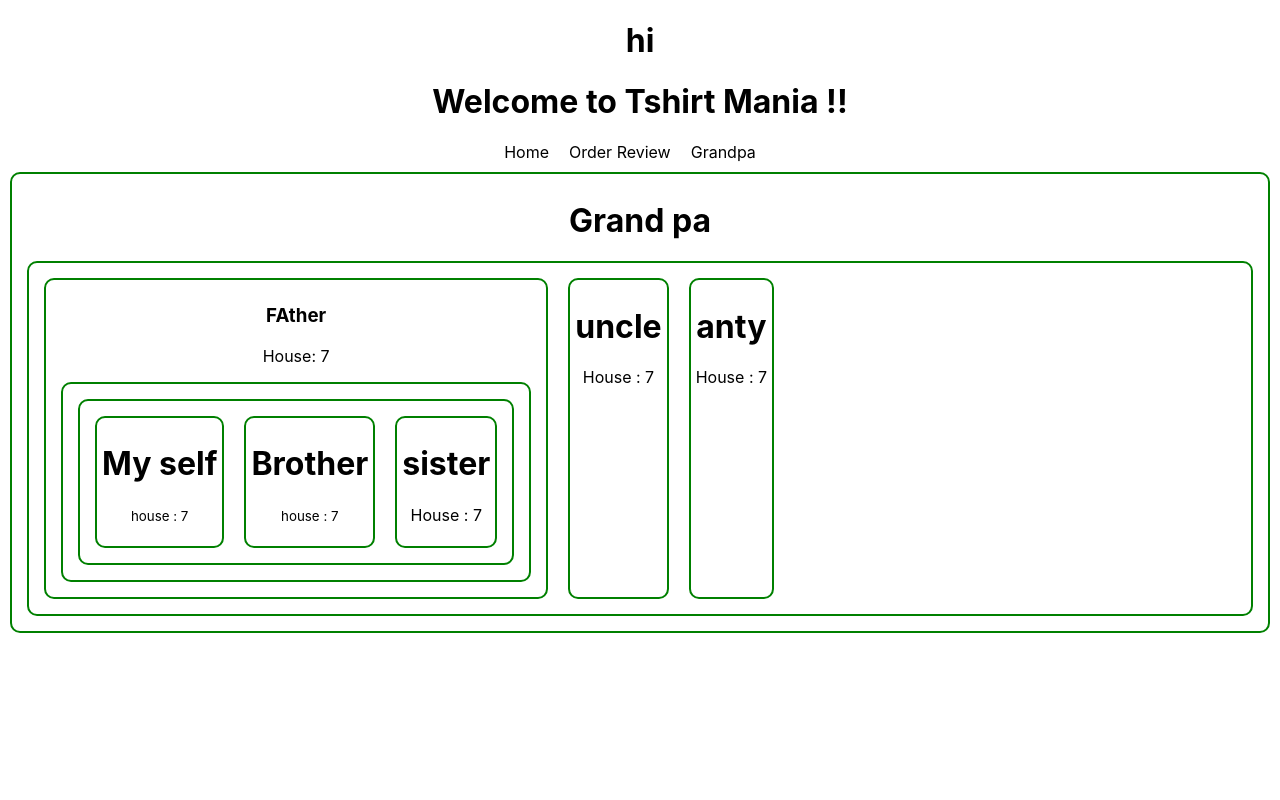
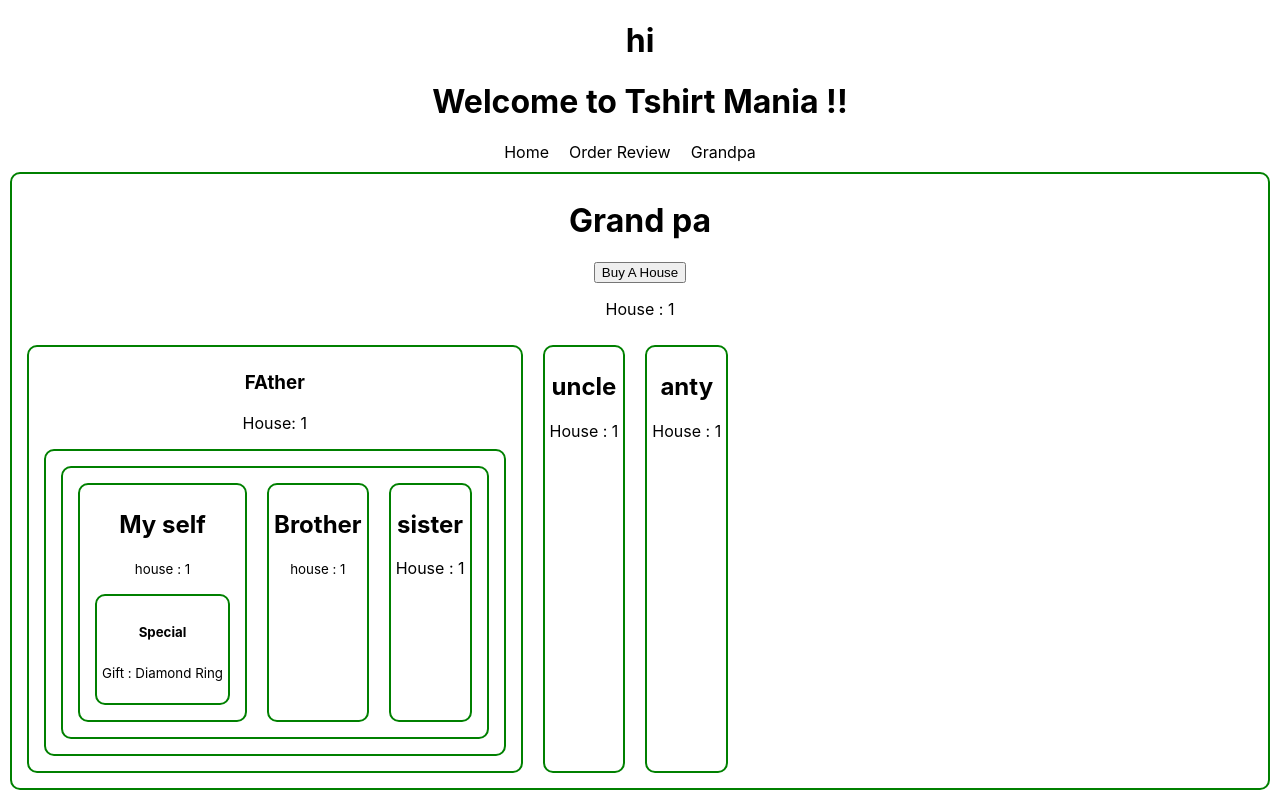
Before and after one commit to mdmitho/router-deploy-simple-t-shirt-Context-API, a React (Create React App) app: page /grandpa in a window 1280 px wide. Built offline with nearby package versions, Linux system fonts and the light colour scheme; the HTML template or start-up script is replaced by a standard one.

Commit message:
props drilling pass data

```diff
--- a/src/components/Father/Father.js
+++ b/src/components/Father/Father.js
@@ -3,7 +3,7 @@
 import Sister from '../Sister/Sister'
 import Brother from '../Brother/Brother'
 
-const Father = ({house}) => {
+const Father = ({house,ornament}) => {
     return (
         <div >
             <h3>FAther</h3>
@@ -13,7 +13,7 @@
 
             <div style={{display : "flex"}}>
 
-            <MySelf house={house}></MySelf>
+            <MySelf house={house} ornament={ornament}></MySelf>
           <Brother house={house}></Brother>
           <Sister house={house}></Sister>
             </div>
--- a/src/components/Grandpa/Grandpa.js
+++ b/src/components/Grandpa/Grandpa.js
@@ -1,20 +1,31 @@
-import React from 'react';
+import React, { useState } from 'react';
 import Aunty from '../Aunty/Aunty';
 import Father from '../Father/Father';
 import Uncle from '../Uncle/Uncle';
 import './Grandpa.css'
 
 const Grandpa = () => {
-    const house = 7;
+    const [house, setHouse] = useState(1)
+
+    const ornament = 'Diamond Ring'
+
+    const handleBuyAHouse = ()=>{
+        const newHouseCount =house + 1
+        setHouse(newHouseCount)
+    }
+
     return (
         <div className='grandpa ' >
+
             <h1>Grand pa</h1>
-            <div style={{display : 'flex'}}>
-            <Father house={house}></Father>
+            <button onClick={handleBuyAHouse}>Buy A House</button>
+            <p>House : {house}</p>
+            <section style={{display : 'flex'}}>
+            <Father house={house} ornament={ornament}></Father>
            <Uncle house={house}></Uncle>
            <Aunty house={house}></Aunty>
 
-            </div>
+            </section>
 
         </div>
     );
--- a/src/components/MySelf/MySelf.js
+++ b/src/components/MySelf/MySelf.js
@@ -1,10 +1,11 @@
 import React from 'react';
-
-const MySelf = ({house}) => {
+import Special from '../Special/Soecial'
+const MySelf = ({house,ornament}) => {
     return (
         <div>
             <h1>My self</h1>
             <p><small>house  : {house}</small></p>
+            <Special ornament={ornament}></Special>
 
         </div>
     );
--- /dev/null
+++ b/src/components/Special/Soecial.js
@@ -0,0 +1,13 @@
+import React from 'react';
+
+const Soecial = ({ornament}) => {
+    return (
+        <div>
+            <h5>Special</h5>
+            <p><small> Gift : {ornament}</small></p>
+
+        </div>
+    );
+};
+
+export default Soecial;
```
